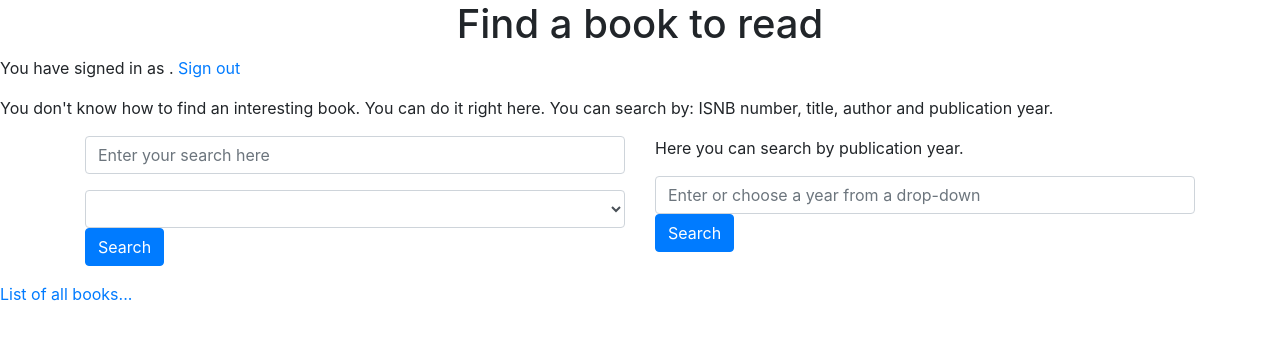
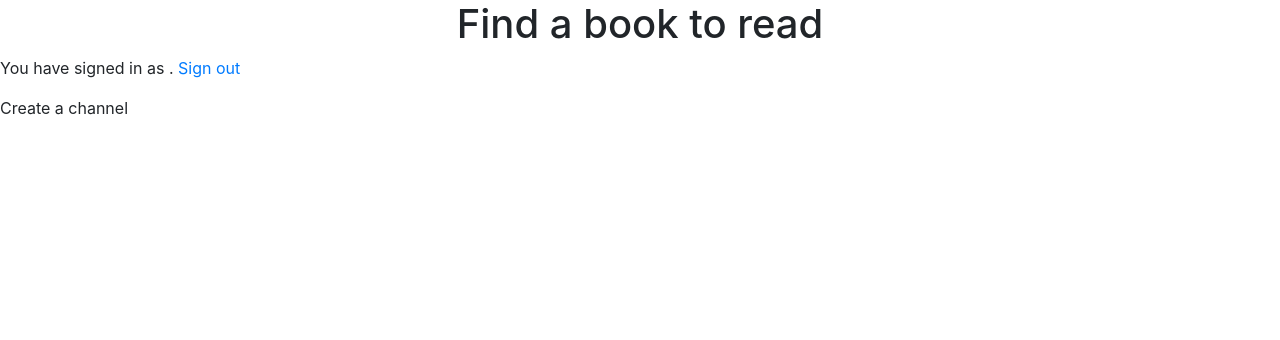
Before and after one commit to asomarov/Project2, a Flask app: template templates/signin.html in a window 1280 px wide. Shown: the top 340 px of the page. Run offline with Flask 2, Linux system fonts and the light colour scheme; the template is opened without the code that fills it, so the values that code supplies are empty; some libraries are stand-ins or nearby versions.

Commit message:
Added a route and webpage signin

```diff
--- a/application.py
+++ b/application.py
@@ -7,7 +7,27 @@ app = Flask(__name__)
 app.config["SECRET_KEY"] = os.getenv("SECRET_KEY")
 socketio = SocketIO(app)
 
-
+channels = []
 @app.route("/")
 def index():
     return render_template("index.html")
+
+@app.route("/signin", methods=["POST"])
+def signin():
+    username = request.form.get("username")
+
+    return render_template("signin.html")
+
+#@app.route("/<string:channel>")
+#def channel(channel):
+#    channel_name = request.form.get("channel_name")
+#    flag = False
+#    for item in channels:
+#        if channel_name == item:
+#            flag = True
+#    if flag is False:
+#        channels.append(channel_name)
+#    else:
+#        return render_template("error.html", message="This name of channel is not available")
+
+#    return render_template("channel.html", channel=channel_name)
--- /dev/null
+++ b/static/username.js
@@ -0,0 +1,5 @@
+document.addEventListener('DOMContentLoaded', function() {
+    let username = localStorage.getItem('name')
+    document.querySelector('#username').innerHTML = username;
+
+});
--- a/templates/index.html
+++ b/templates/index.html
@@ -6,10 +6,9 @@
 
 {% block body %}
     <p>To begin a chat please specify your display name</p>
-    <form id="form">
-      <input id="name" autocomplete="off" autofocus placeholder="Enter your display name" type="text">
+    <form id="form" action="{{ url_for('signin') }}" method="post">
+      <input id="name" name="username" autocomplete="off" autofocus placeholder="Enter your display name" type="text">
       <input type="submit" name="" value="Submit">
     </form>
-    <p id="greeting"></p>
     <script src="{{ url_for('static', filename='index.js') }}"></script>
 {% endblock %}
--- a/templates/signin.html
+++ b/templates/signin.html
@@ -2,52 +2,21 @@
 
 {% block heading %}
     Find a book to read
+    <script src="{{ url_for('static', filename='username.js') }}"></script>
 {% endblock %}
 
 {% block body %}
     <p>
-      You have signed in as <a href="{{ url_for('username', username_id=username_id)}} ">{{ username }}</a>.
+      You have signed in as <span id="username"></span>.
       <a href="{{ url_for('index') }}">Sign out</a>
     </p>
+    <p id="channels">
+
+    </p>
     <p>
-      You don't know how to find an interesting book. You can do it right here. You can search by: ISNB number,
-      title, author and publication year.
+      Create a channel
     </p>
-    <div class="container">
-      <div class="row">
-      <div class="col">
-        <form class="" action="{{ url_for('search_results', username_id=username_id)}}" method="post">
-          <div class="form-group">
-            <input class="form-control" type="text" name="search_item" value="" placeholder="Enter your search here">
-          </div>
-          <div class="form-group">
-            <select class="form-control" name="search_type">
-              {% for header in headers[:3] %}
-                <option value="{{ header.id }}" >{{ header.column.upper() }}</option>
-              {% endfor %}
-            </select>
-            <button class="btn btn-primary">Search</button>
-          </div>
-        </form>
-      </div>
-      <div class="col">
-        <p>
-          Here you can search by publication year.
-        </p>
-        <form class="" action="{{ url_for('search_by_year', username_id=username_id)}}" method="post">
-          <div class="form-group">
-            <input class="form-control" type="text" name="year" list="years" placeholder="Enter or choose a year from a drop-down">
-            <datalist id="years">
-              {% for year in years %}
-                <option value="{{ year.year }}" >
-              {% endfor %}
-            </datalist>
-            <button class="btn btn-primary">Search</button>
-          </div>
-        </form>
-      </div>
-    </div>
-    </div>
-    <a href="{{ url_for('books', username_id=username_id) }}">List of all books...</a>
+
+
 
 {% endblock %}
```
Also changed, not shown: templates/channel.html (added, +22 -0 lines), templates/search_results.html (deleted, +0 -30 lines).
